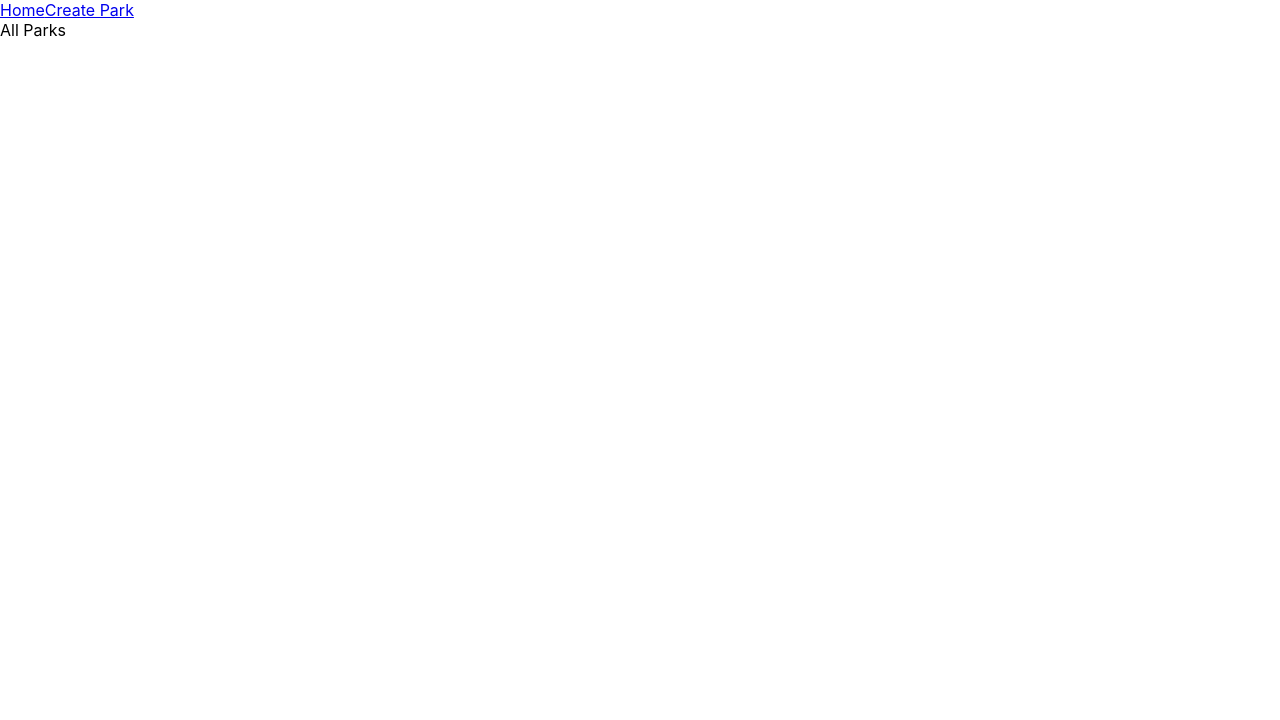
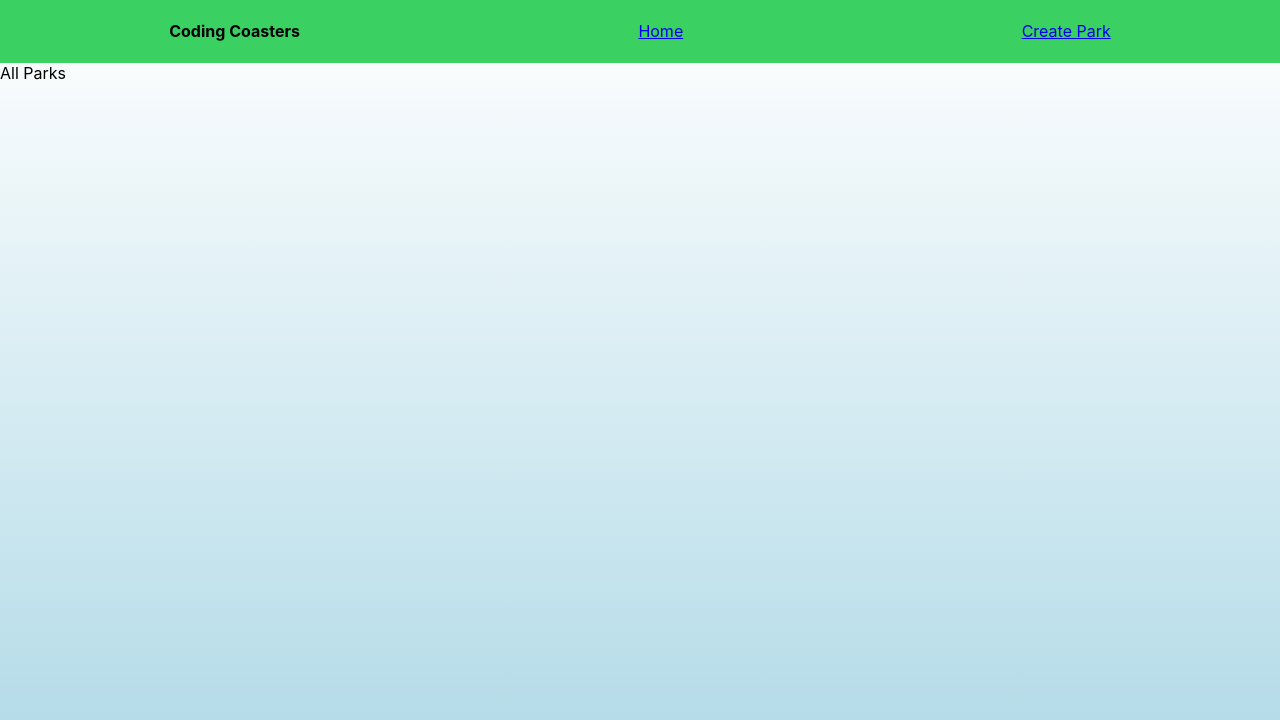
Before and after one commit to noahdvaughn/hackathon-project, a React (Create React App) app in the folder client/: page / in a window 1280 px wide. Shown: the top 720 px of the page. Built offline with nearby package versions, Linux system fonts and the light colour scheme; no server answers.

Commit message:
updated styles

```diff
--- a/client/public/index.html
+++ b/client/public/index.html
@@ -24,7 +24,7 @@
       work correctly both with client-side routing and a non-root public URL.
       Learn how to configure a non-root public URL by running `npm run build`.
     -->
-    <title>React App</title>
+    <title>Coding Coasters</title>
   </head>
   <body>
     <noscript>You need to enable JavaScript to run this app.</noscript>
--- a/client/src/App.css
+++ b/client/src/App.css
@@ -1,38 +1,9 @@
-.App {
-  text-align: center;
+.navbar{
+  background-color: rgb(58, 208, 98);
+  display: flex;
+  justify-content: space-around;
+  align-items: center;
 }
-
-.App-logo {
-  height: 40vmin;
-  pointer-events: none;
+body{
+  background: linear-gradient(to bottom, white, #ADD8E6  ) fixed;
 }
-
-@media (prefers-reduced-motion: no-preference) {
-  .App-logo {
-    animation: App-logo-spin infinite 20s linear;
-  }
-}
-
-.App-header {
-  background-color: #282c34;
-  min-height: 100vh;
-  display: flex;
-  flex-direction: column;
-  align-items: center;
-  justify-content: center;
-  font-size: calc(10px + 2vmin);
-  color: white;
-}
-
-.App-link {
-  color: #61dafb;
-}
-
-@keyframes App-logo-spin {
-  from {
-    transform: rotate(0deg);
-  }
-  to {
-    transform: rotate(360deg);
-  }
-}
--- a/client/src/components/Navbar.jsx
+++ b/client/src/components/Navbar.jsx
@@ -2,10 +2,10 @@ import { Link } from 'react-router-dom'
 
 const Navbar = () => {
   return (
-    <div>
-
+    <div className='navbar'>
+      <h4>Coding Coasters</h4>
         <Link to='/' >Home</Link>
-        <Link to='/create-park' >Create Park</Link>
+        <Link to='/create-park'>Create Park</Link>
     </div>
   )
 }
```
Also changed, not shown: 1 other file (tests, documents, lock files or other folders).
